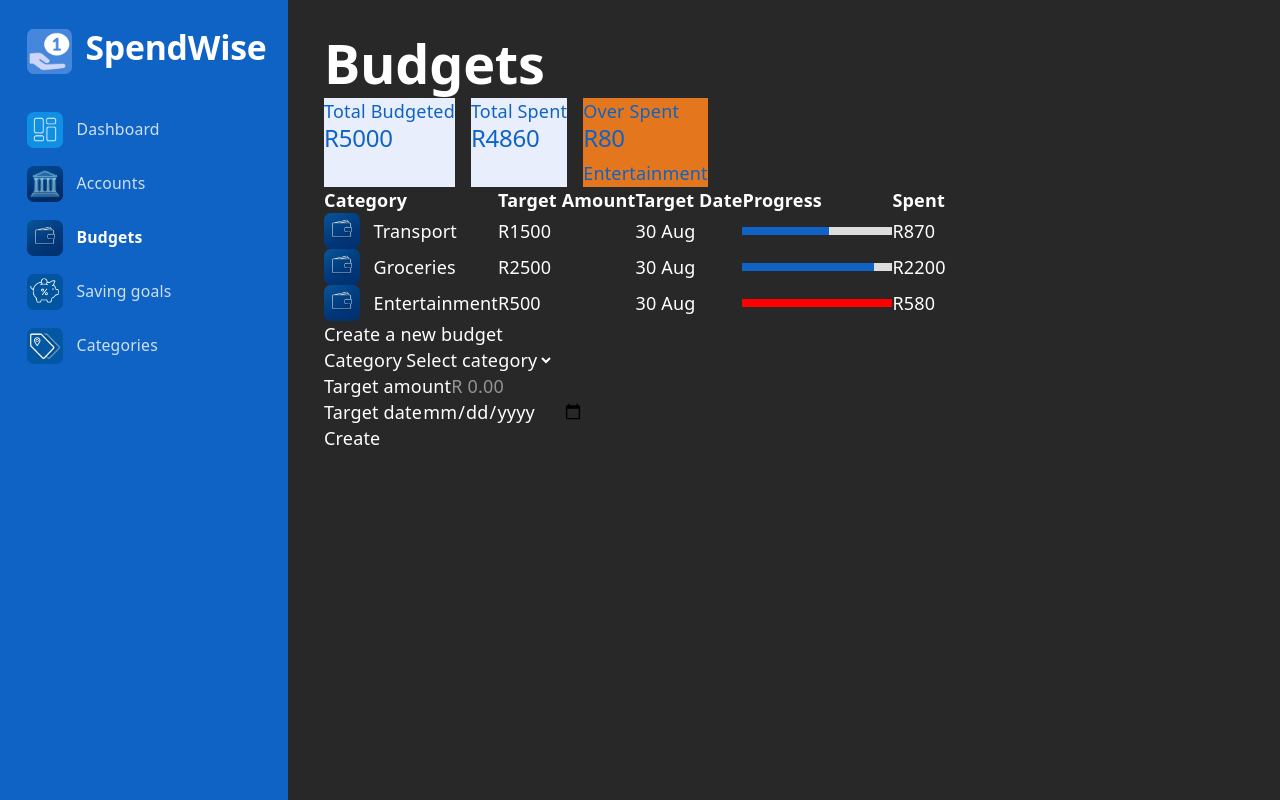
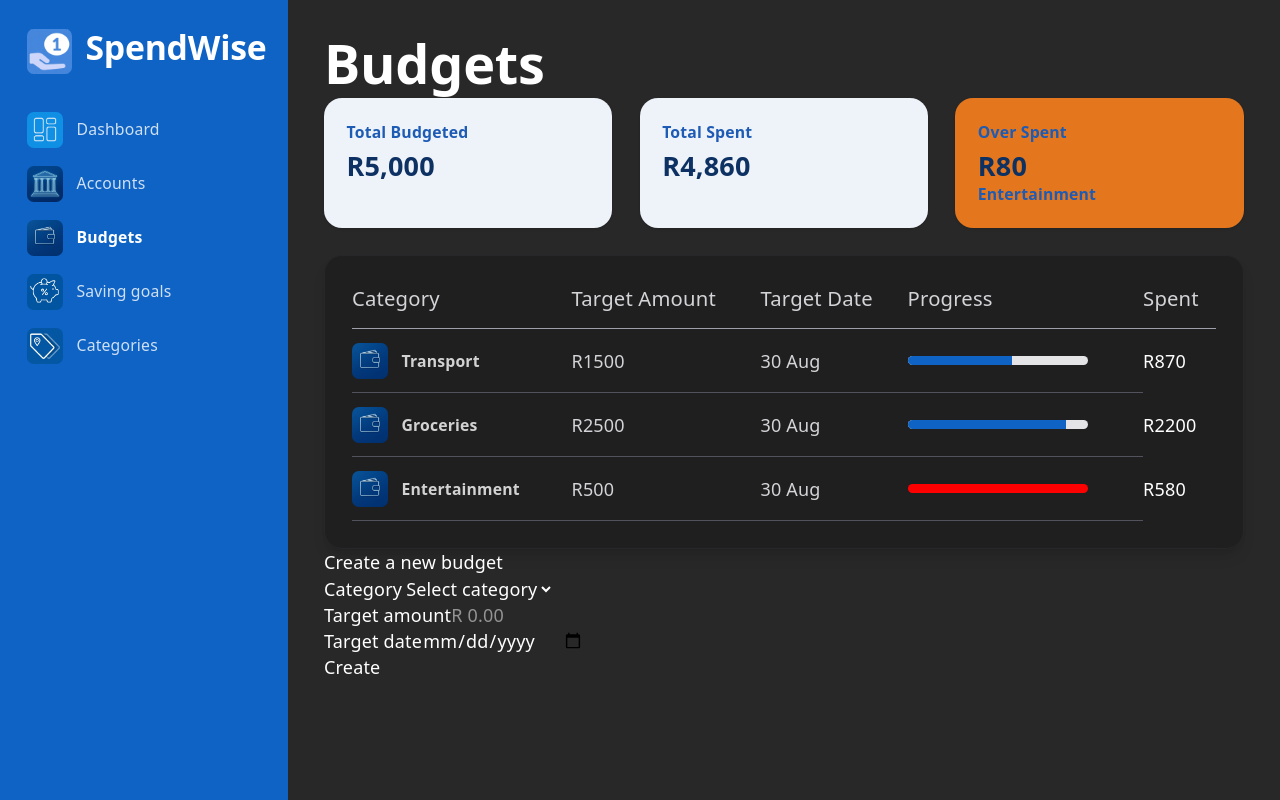
Before and after one commit to eri892821/SpendWise2, a React (Vite) app in the folder SpendWise/: page /budgets in a window 1280 px wide. Built offline with nearby package versions, Linux system fonts and the light colour scheme.

Commit message:
editing budgets code by inserting respective tailwind css classes

```diff
--- a/SpendWise/src/Budgets.jsx
+++ b/SpendWise/src/Budgets.jsx
@@ -34,49 +34,54 @@ function Budgets (){
      <div>
      <h2 className="!text-5xl !font-bold mb-6">Budgets</h2>
 
-    <div style={{ display: 'flex', gap: 16 }} >
-    <div className="card" style ={{background: '#e8eefc', color: '#0e63c5'}}>
-    <p> Total Budgeted</p>
-    <h2>R5000</h2>
-    </div>
+    {/* Summary Card for Total Budgeted */}
+  <div className="grid grid-cols-3 gap-6">
+    <div className="bg-[#eef2f9] p-5 rounded-2xl shadow-sm w-64">
+    <p className="text-sm font-bold text-[#1d5bb4]"> Total Budgeted</p>
+    <h3 className="text-2xl font-bold text-[#0c3162] mt-1">R5,000 </h3>
+  </div>
 
-   <div  className="card"  style ={{background: '#e8eefc', color: '#0e63c5'}}>
-    <p> Total Spent</p>
-    <h2>R4860</h2>
-    </div>
+   {/* Summary Card for Total Spent */}
+   <div  className="bg-[#eef2f9] p-5 rounded-2xl shadow-sm" >
+    <p  className="text-sm font-bold text-[#1d5bb4]"> Total Spent</p>
+    <h3 className="text-2xl font-bold text-[#0c3162] mt-1">R4,860</h3>
+  </div>
 
-     <div className="card" style ={{background: '#e4771d', color: '#0e63c5'}}>
-    <p> Over Spent</p>
-    <h2>R80</h2>
-    <p>Entertainment</p>
+    {/* Summary Card for Over Spent */}
+  <div className="bg-[#e4771d] p-5 rounded-2xl shadow-sm">
+    <p className="text-sm font-bold text-[#1d5bb4]"> Over Spent</p>
+    <h3 className="text-2xl font-bold text-[#0c3162] mt-1">R80</h3>
+    <p className="text-sm font-bold text-[#1d5bb4]">Entertainment</p>
     </div>
  </div>
 
-  <div className="table-box">
+  {/* Budgets Table */}
+  <div className="bg-[#1f1f1f] text-white p-6 rounded-2xl shadow-lg border border-zinc-800 mt-6 w-full">
 
-   <table>
+   <table className="w-full text-left">
      <thead>
       <tr>
-        <th>Category</th>
-        <th>Target Amount</th>
-        <th>Target Date</th>
-        <th>Progress</th>
-        <th>Spent</th>
+        <th className="text-lg font-normal text-zinc-300 pb-3 border-b border-zinc-400">Category</th>
+        <th className="text-lg font-normal text-zinc-300 pb-3 border-b border-zinc-400">Target Amount</th>
+        <th className="text-lg font-normal text-zinc-300 pb-3 border-b border-zinc-400">Target Date</th>
+        <th className="text-lg font-normal text-zinc-300 pb-3 border-b border-zinc-400">Progress</th>
+        <th className="text-lg font-normal text-zinc-300 pb-3 border-b border-zinc-400">Spent</th>
       </tr>
      </thead>
 
 <tbody>
       {budgets.map((b) => (
               <tr key={b.id}>
-                <td>  <span className="flex items-center gap-3">
+                <td className="py-3 border-b border-zinc-600">
+                <span className="flex items-center gap-3 text-sm text-white/80 font-bold ">
                 <img src={budgetIcon} alt={b.category} className="w-8 h-8 object-cover rounded-md" />
                   {b.category}
                   </span>
                   </td>
-                <td>R{b.target}</td>
-                <td>{b.date}</td>
-                <td>
-                  <div style={{ background: '#ddd', height: 8, width: 150 }}>
+                <td className="py-3 border-b border-zinc-600 text-zinc-300">R{b.target}</td>
+                <td className="py-3 border-b border-zinc-600 text-zinc-300" >{b.date}</td>
+                <td className="py-3 border-b border-zinc-600">
+                <div className="bg-zinc-200 h-2 w-40 rounded-full overflow-hidden">
                  <div style={{
                        width: `${Math.min((b.spent / b.target) * 100, 100)}%`,
                        height: '100%',
```
